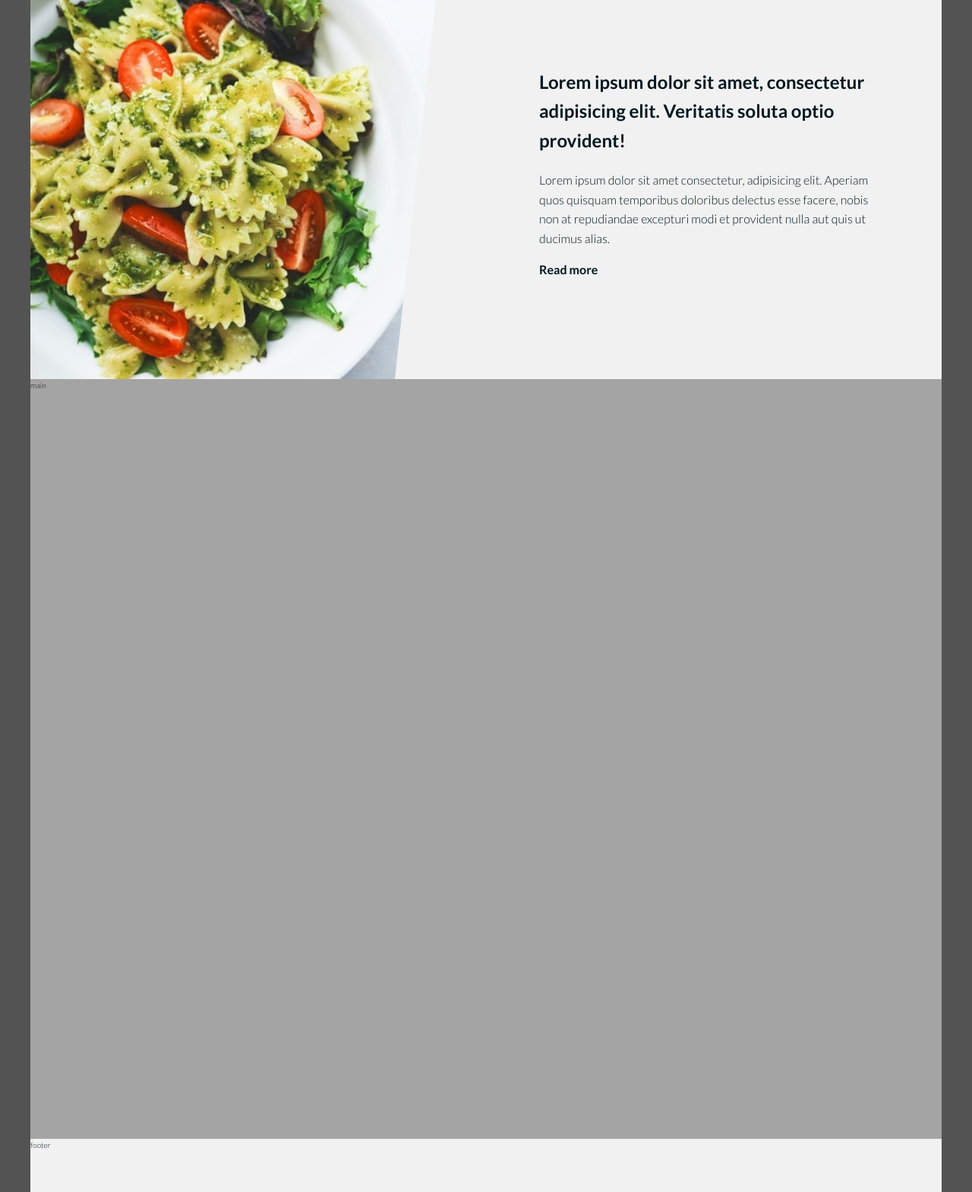
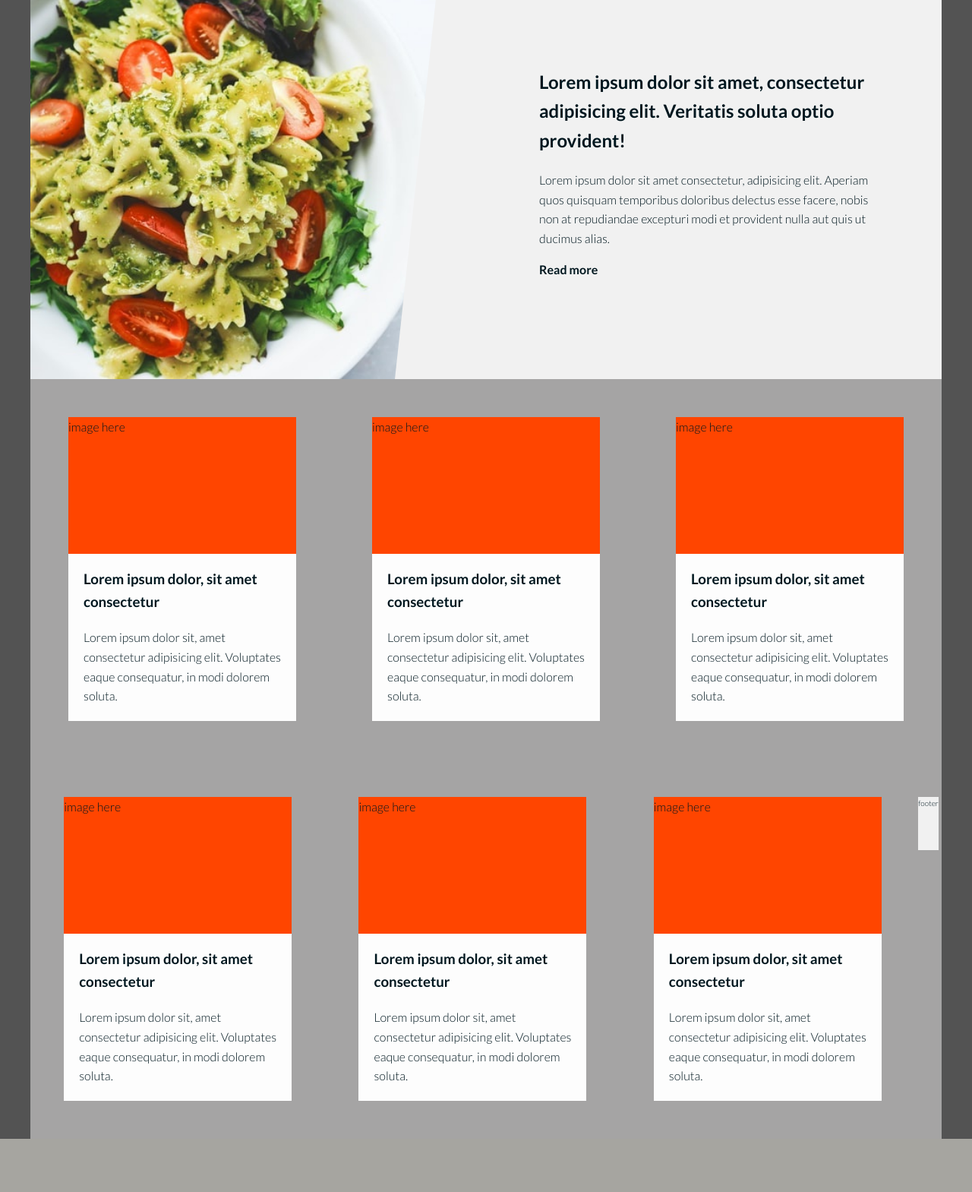
Before and after one commit to simonnineteen90/food-blog, a Flask app: page /flex-practice in a window 1280 px wide. Shown: the part 71-1640 px from the top of the page at 76% size. After the commit the page ends 1570 px from the top, so only its background shows below. Run offline with Flask 2, Linux system fonts and the light colour scheme.

Commit message:
added main content layout

```diff
--- a/static/css/styles.css
+++ b/static/css/styles.css
@@ -57,6 +57,10 @@ body {
 .main-content {
   height: 100rem;
   background-color: var(--color-light-gray);
+  display: flex;
+  flex-wrap: wrap;
+  align-content: space-around;
+  justify-content: space-around;
 }
 
 .footer {
@@ -204,4 +208,19 @@ nav ul li {
   font-weight: 700;
 }
 
+.main-content__card {
+  margin: 0 4rem;
+  width: 30rem;
+  height: 40rem;
+  background-color: #FDFDFD;
+  font-size: 1.6rem;
+}
+.main-content__card--image {
+  height: 18rem;
+  background-color: orangered;
+}
+.main-content__card--text {
+  padding: 0 2rem;
+}
+
 /*# sourceMappingURL=styles.css.map */
--- a/static/sass/_components.scss
+++ b/static/sass/_components.scss
@@ -177,3 +177,25 @@ nav ul li {
 
     }
 }
+
+
+.main-content {
+
+
+    &__card {
+        margin: 0 4rem;
+        width: 30rem;
+        height: 40rem;
+        background-color: #FDFDFD;
+        font-size: 1.6rem;
+
+        &--image {
+            height: 18rem;
+            background-color: orangered;
+        }
+
+        &--text {
+            padding: 0 2rem;
+        }
+    }
+}
--- a/static/sass/_layout.scss
+++ b/static/sass/_layout.scss
@@ -35,6 +35,10 @@ min-height: 100vh;
 .main-content {
     height: 100rem;
     background-color: var(--color-light-gray);
+    display: flex;
+    flex-wrap: wrap;
+    align-content: space-around;
+    justify-content: space-around;
 
 }
 
--- a/templates/flex-practice.html
+++ b/templates/flex-practice.html
@@ -35,8 +35,71 @@
         </section>
 
         <main class="main-content">
-            main
-        </main>
+            <div class="main-content__card">
+                <div class="main-content__card--image">
+                    image here
+                </div>
+                <div class="main-content__card--text">
+                    <h3>Lorem ipsum dolor, sit amet consectetur</h3>
+                    <p>Lorem ipsum dolor sit, amet consectetur adipisicing elit. Voluptates eaque consequatur, in modi dolorem soluta. </p>
+                </div>
+            </div>
+
+            <div class="main-content__card">
+                <div class="main-content__card--image">
+                    image here
+                </div>
+                <div class="main-content__card--text">
+                    <h3>Lorem ipsum dolor, sit amet consectetur</h3>
+                    <p>Lorem ipsum dolor sit, amet consectetur adipisicing elit. Voluptates eaque consequatur, in modi dolorem soluta. </p>
+                </div>
+            </div>
+
+            <div class="main-content__card">
+                <div class="main-content__card--image">
+                    image here
+                </div>
+                <div class="main-content__card--text">
+                    <h3>Lorem ipsum dolor, sit amet consectetur</h3>
+                    <p>Lorem ipsum dolor sit, amet consectetur adipisicing elit. Voluptates eaque consequatur, in modi dolorem soluta. </p>
+                </div>
+            </div>
+
+            <div class="main-content__card">
+                <div class="main-content__card--image">
+                    image here
+                </div>
+                <div class="main-content__card--text">
+                    <h3>Lorem ipsum dolor, sit amet consectetur</h3>
+                    <p>Lorem ipsum dolor sit, amet consectetur adipisicing elit. Voluptates eaque consequatur, in modi dolorem soluta. </p>
+                </div>
+            </div>
+
+            <div class="main-content__card">
+                <div class="main-content__card--image">
+                    image here
+                </div>
+                <div class="main-content__card--text">
+                    <h3>Lorem ipsum dolor, sit amet consectetur</h3>
+                    <p>Lorem ipsum dolor sit, amet consectetur adipisicing elit. Voluptates eaque consequatur, in modi dolorem soluta. </p>
+                </div>
+            </div>
+
+            <div class="main-content__card">
+                <div class="main-content__card--image">
+                    image here
+                </div>
+                <div class="main-content__card--text">
+                    <h3>Lorem ipsum dolor, sit amet consectetur</h3>
+                    <p>Lorem ipsum dolor sit, amet consectetur adipisicing elit. Voluptates eaque consequatur, in modi dolorem soluta. </p>
+                </div>
+            </div>
+
+
+
+
+
+
 
         <footer class="footer">
             footer
```
Also changed, not shown: 1 other file.
